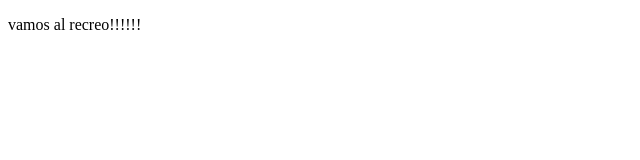
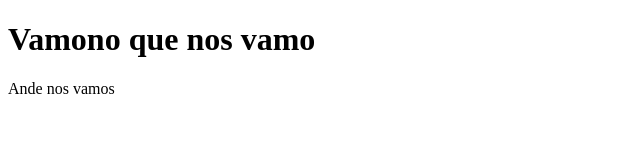
Before and after one commit to Jomari94/test, a plain HTML site: page index.html in a window 1280 px wide. Shown: the whole page, without its empty margins (0-640 px from the left). Drawn offline with Linux system fonts and the light colour scheme.

```diff
--- a/index.html
+++ b/index.html
@@ -2,11 +2,10 @@
 <html>
     <head>
         <meta charset="utf-8">
-        <title></title>
+        <title>Ole ole</title>
     </head>
     <body>
-        <p>
-            vamos al recreo!!!!!!
-        </p>
+        <h1>Vamono que nos vamo</h1>
+	<p>Ande nos vamos<p>
     </body>
 </html>
```
